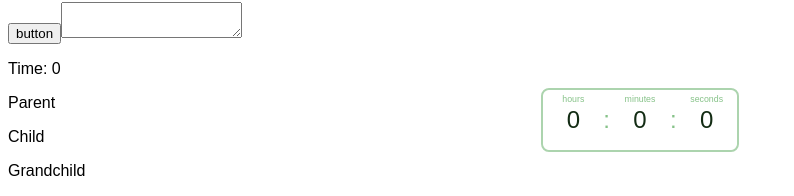
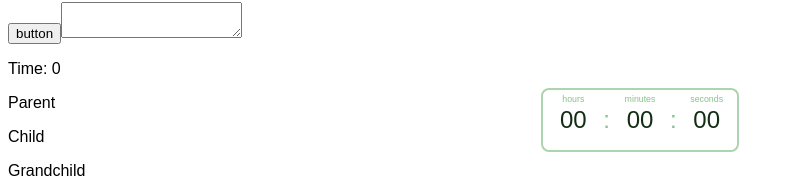
Before and after one commit to rami2076/multitimer-react, a React (Vite) app: page / in a window 1280 px wide. Shown: the part 166-362 px from the top of the page, without its empty margins (0-794 px from the left). Built offline with nearby package versions, Linux system fonts and the light colour scheme.

Commit message:
default value とvalueを同時使用していたのでどちらか一方のみ使用するように変更 今回は表示する値を0埋めとしたかったのでvalueを使用するように変更．

```diff
--- a/src/TimeBox.tsx
+++ b/src/TimeBox.tsx
@@ -11,6 +11,8 @@ export interface TimeBoxProps {
 
 function TimeBox(prop: TimeBoxProps) {
   const [value, setValue] = useState(prop.defaultValue);
+  const zeroPadFormatter = new Intl.NumberFormat('ja', { minimumIntegerDigits: 2 });
+
   useEffect(() => {
     prop.setValueState(value);
   }, [value]);
@@ -25,8 +27,7 @@ function TimeBox(prop: TimeBoxProps) {
           max={prop.max}
           min={prop.min}
           type="number"
-          defaultValue={prop.defaultValue}
-          value={value}
+          value={zeroPadFormatter.format(Number(value))}
           onChange={(event) => setValue(event.target.value)}
         ></input>
       </label>
```
